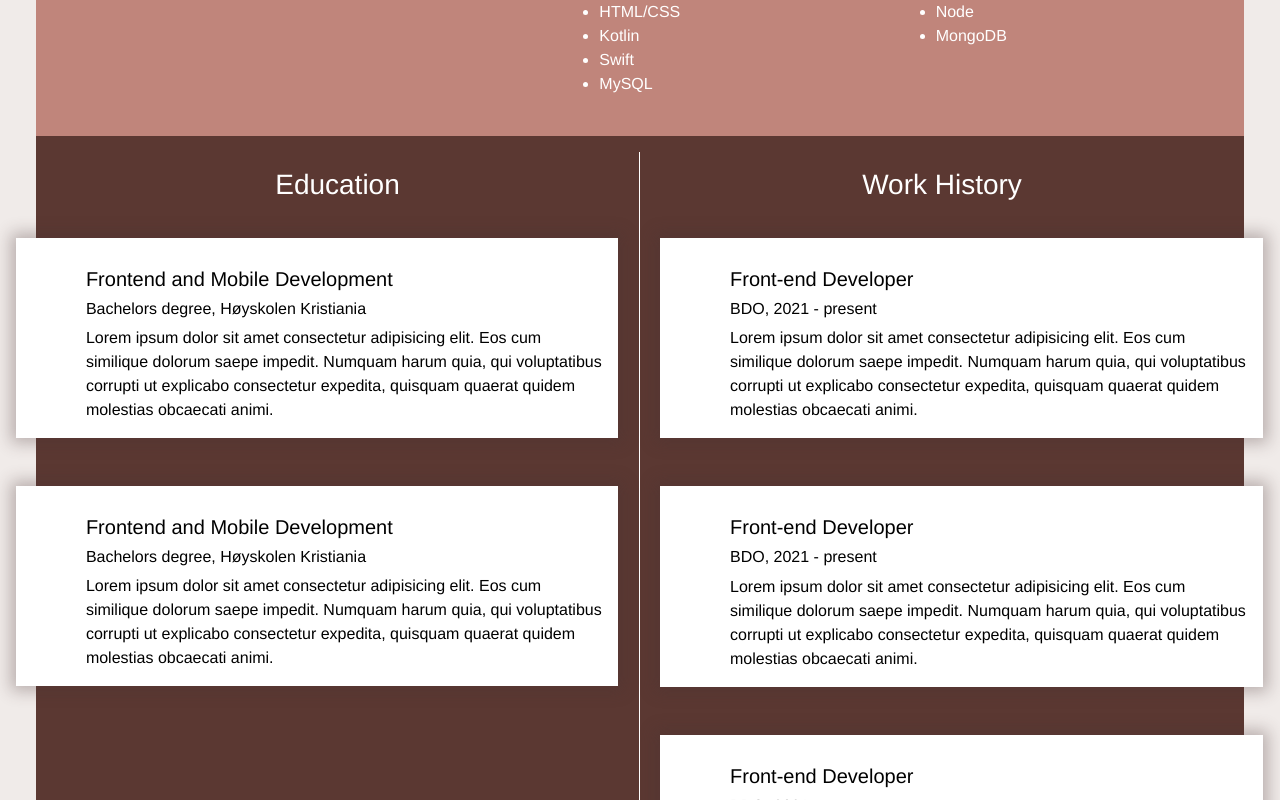
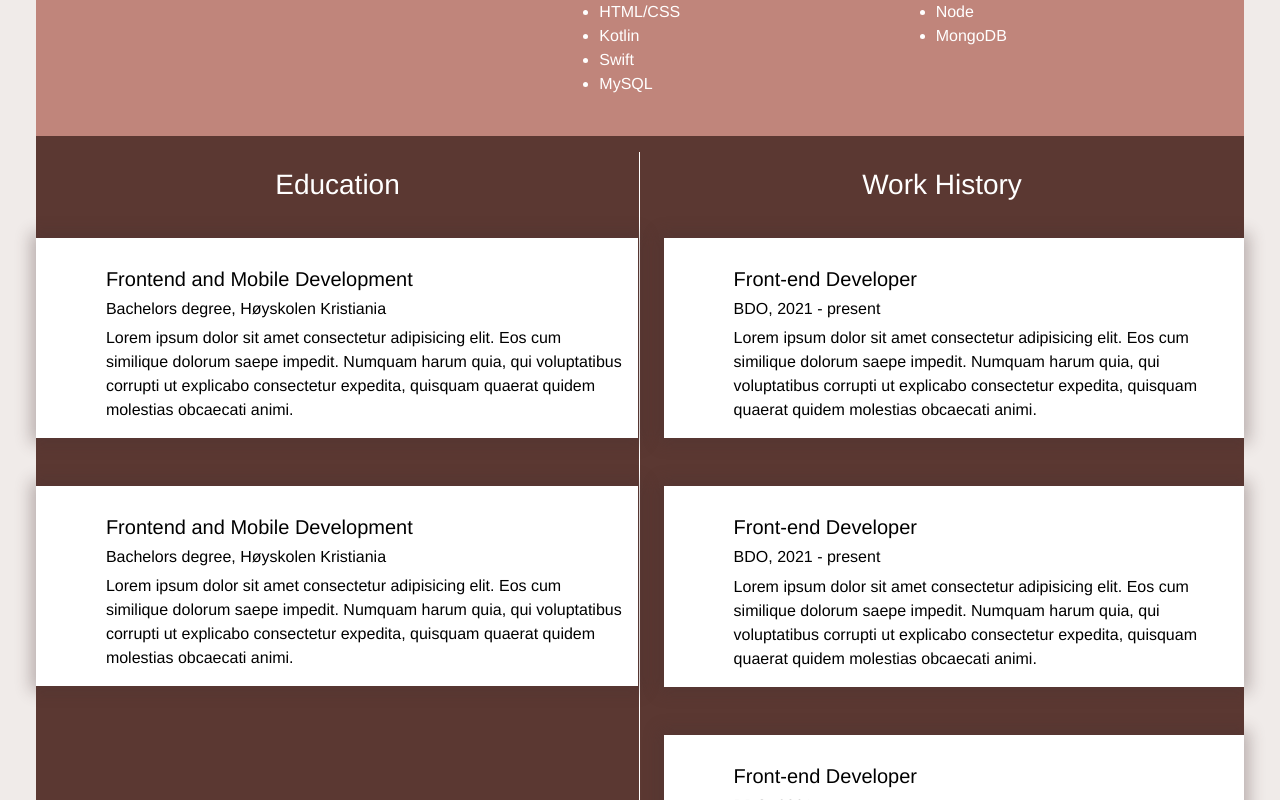
Before and after one commit to AminaBre/ProfilePage, a Vue app: page / in a window 1280 px wide. Shown: the part 720-1520 px from the top of the page. Built offline with nearby package versions, Linux system fonts and the light colour scheme.

Commit message:
working on responsitivity on history-cards

```diff
--- a/src/components/History.vue
+++ b/src/components/History.vue
@@ -77,25 +77,25 @@ export default {
   background-color: white;
   color: black;
   position: relative;
-  left: -20px;
   width: 104%;
   margin-top: 5%;
   padding-left: 10%;
   padding-top: 5%;
   text-align: left;
   box-shadow: 0px 0px 15px 5px #4a343454;
+  margin-right: 10%;
 }
 
 .work-card {
   background-color: white;
   color: black;
   position: relative;
-  left: 20px;
-  width: 104%;
+  width: 100%;
   margin-top: 5%;
   padding-left: 10%;
   padding-top: 5%;
   text-align: left;
   box-shadow: 0px 0px 15px 5px #4a343454;
+  margin-left: 2%;
 }
 </style>
--- a/src/components/Index.vue
+++ b/src/components/Index.vue
@@ -9,8 +9,8 @@
         <TechnicalSkills />
       </div>
     </div>
-    <div class="row history-container">
-      <div class="col"><History /></div>
+    <div class="row">
+      <div class="col history-container"><History /></div>
     </div>
     <div class="row">
       <div class="col contact-container">
```
